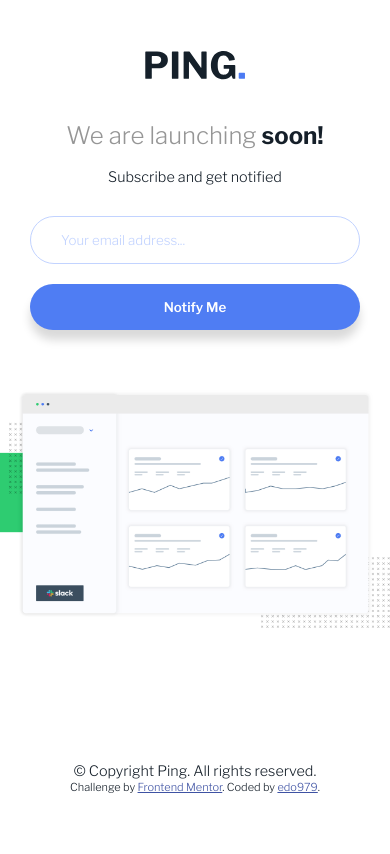
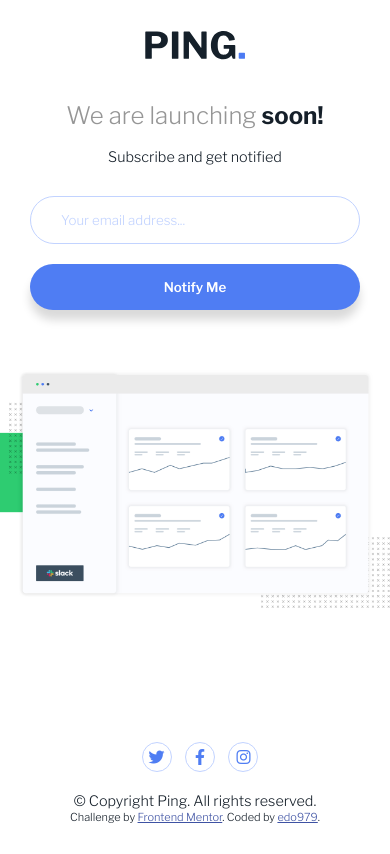
Before and after one commit to edo979/ping-coming-soon-page-master, a plain HTML site: page index.html in a window 390 px wide. Drawn offline with nearby package versions, Linux system fonts and the light colour scheme.

Commit message:
finish mobile

```diff
--- a/index.html
+++ b/index.html
@@ -53,6 +53,17 @@
     </main>
 
     <footer class="container">
+      <div class="social-links">
+        <div class="icon-container">
+          <i class="fa-brands fa-twitter"></i>
+        </div>
+        <div class="icon-container">
+          <i class="fa-brands fa-facebook-f"></i>
+        </div>
+        <div class="icon-container">
+          <i class="fa-brands fa-instagram"></i>
+        </div>
+      </div>
       <p class="copyright">&copy; Copyright Ping. All rights reserved.</p>
       <p class="attribution">
         Challenge by
--- a/scss/style.scss
+++ b/scss/style.scss
@@ -96,6 +96,14 @@ input {
   }
 }
 
+.social-links {
+  margin-bottom: 20px;
+}
+
+.icon-container {
+  margin-left: 10px;
+}
+
 // COMPONENTS
 // ==========
 
@@ -130,3 +138,23 @@ input {
   font-weight: 600;
   box-shadow: 0 10px 10px rgba($color: #000000, $alpha: 0.15);
 }
+
+.icon-container {
+  display: inline-block;
+  width: 30px;
+  height: 30px;
+  border: 1px solid $Pal-Blue;
+  border-radius: 50%;
+  color: $Blue;
+
+  i {
+    display: inline-block;
+    margin-top: 6px;
+    font-style: normal;
+  }
+
+  &:hover {
+    background-color: $Blue;
+    color: white;
+  }
+}
```
Also changed, not shown: css/style.css.
